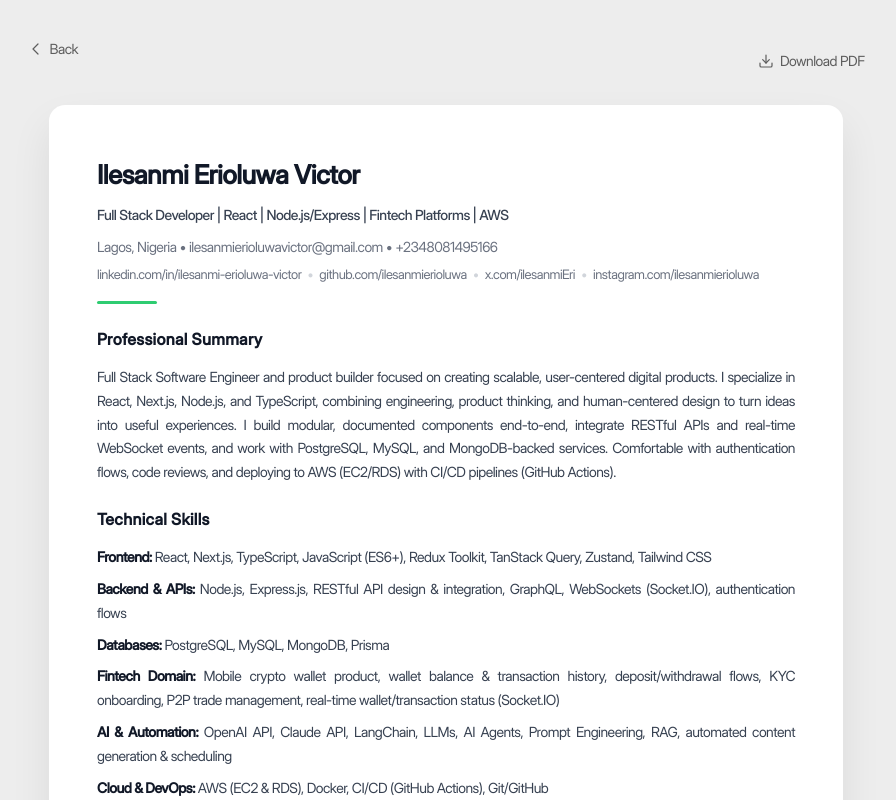
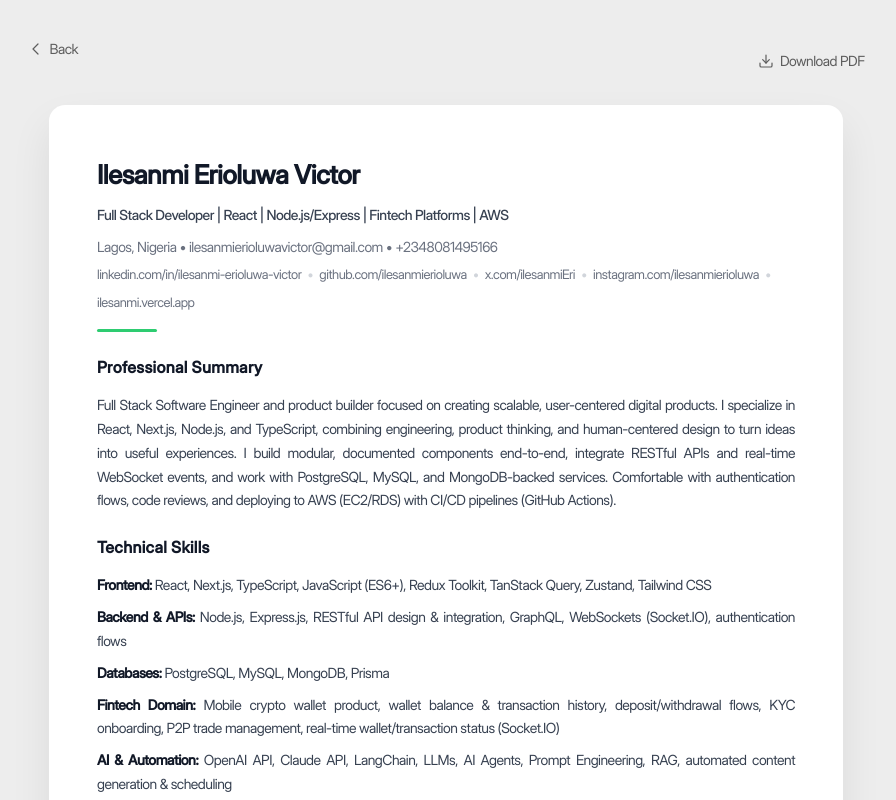
Before and after one commit to Ilesanmi-Erioluwa-Victor/portfolio, a Next.js app: page /resume in a window 1280 px wide. Shown: the top 800 px of the page, without its empty margins (194-1090 px from the left). Built offline with nearby package versions, Linux system fonts and the light colour scheme.

Commit message:
feat: add portfolio URL to resume links

```diff
--- a/pages/resume.jsx
+++ b/pages/resume.jsx
@@ -65,6 +65,8 @@ export default function Resume() {
                 <a href="https://x.com/ilesanmiEri" target="_blank" rel="noopener noreferrer">x.com/ilesanmiEri</a>
                 <span className="resume-link-sep">&bull;</span>
                 <a href="https://instagram.com/ilesanmierioluwa" target="_blank" rel="noopener noreferrer">instagram.com/ilesanmierioluwa</a>
+                <span className="resume-link-sep">&bull;</span>
+                <a href="https://ilesanmi.vercel.app/" target="_blank" rel="noopener noreferrer">ilesanmi.vercel.app</a>
               </div>
               <div className="resume-accent" />
             </div>
```
